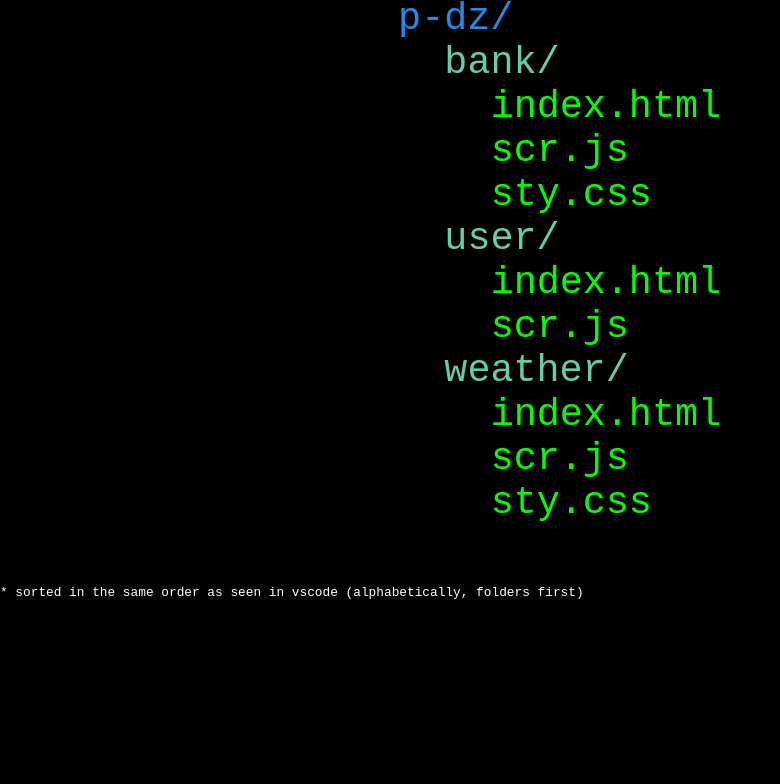
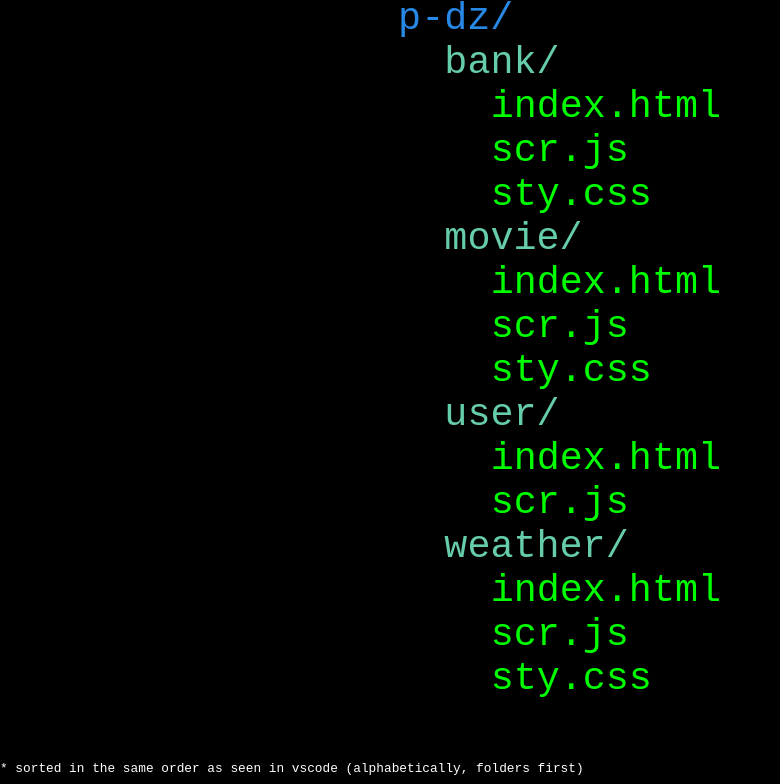
Before and after one commit to danik00111/js-mega-folder, a plain HTML site: page index.html in a window 1280 px wide. Shown: the part 5628-6412 px from the top of the page, without its empty margins (0-780 px from the left). Before the commit the page ends 6236 px from the top, so only its background shows below. Drawn offline with Linux system fonts and the light colour scheme; a web font is replaced by a local one.

Commit message:
whoops. added the folder to the index listing directory made a :hover and :visited effect for links in /movie

```diff
--- a/index.html
+++ b/index.html
@@ -223,6 +223,12 @@
         <a href="./p-dz/bank/scr.js">scr.js</a>
         <a href="./p-dz/bank/sty.css">sty.css</a>
       </div>
+      <a class="folder-name" href="./p-dz/movie/">movie/</a>
+      <div class="folder">
+        <a href="./p-dz/movie/index.html">index.html</a>
+        <a href="./p-dz/movie/scr.js">scr.js</a>
+        <a href="./p-dz/movie/sty.css">sty.css</a>
+      </div>
       <a class="folder-name" href="./p-dz/user/">user/</a>
       <div class="folder">
         <a href="./p-dz/user/index.html">index.html</a>
```
Also changed, not shown: p-dz/movie/sty.css (+8 -1 lines).
